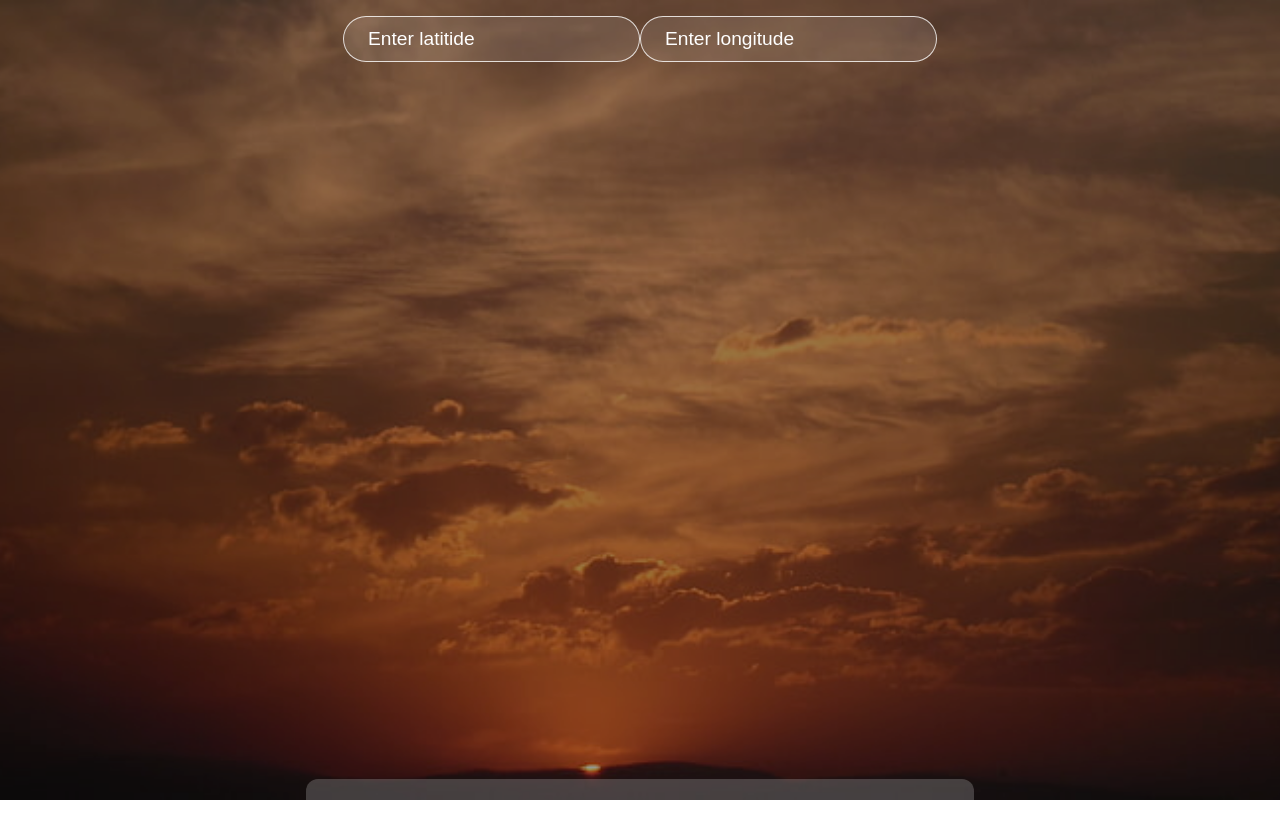
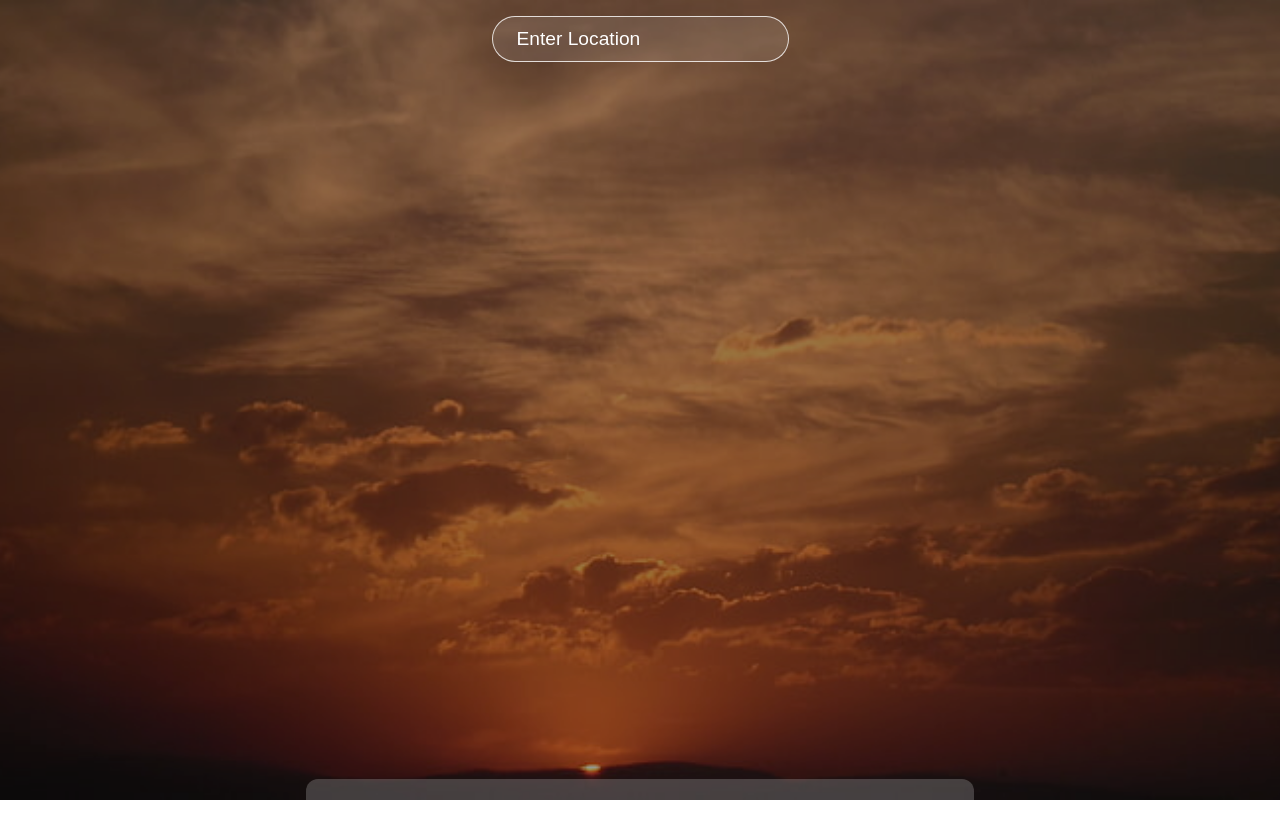
Before and after one commit to elanez/weather-app-react, a React (Create React App) app: page / in a window 1280 px wide. Shown: the top 838 px of the page. Built offline with nearby package versions, Linux system fonts and the light colour scheme; the HTML template or start-up script is replaced by a standard one.

Commit message:
Change input to location

```diff
--- a/src/App.js
+++ b/src/App.js
@@ -3,10 +3,9 @@ import axios from 'axios';
 
 function App() {
   const [data, setData] = useState({})
-  const [latitude, setLatitude] = useState('')
-  const [longitude, setLongitude] = useState('')
+  const [location, setLocation] = useState('')
 
-  const url = `https://api.openweathermap.org/data/2.5/weather?lat=${latitude}&lon=${longitude}&units=metric&appid=d0e87a14ebdbdbdc6f8338283b5d4282`
+  const url = `https://api.openweathermap.org/data/2.5/weather?q=${location}&units=metric&appid=d0e87a14ebdbdbdc6f8338283b5d4282`
 
   const searchLocation = (event) => {
     if(event.key === 'Enter') {
@@ -14,26 +13,19 @@ function App() {
         setData(response.data)
         console.log(response.data)
       })
+
+      setLocation('')
     }
-    // setLatitude('')
-    // setLongitude('')
   }
 
   return (
     <div className='app'>
       <div className='search'>
         <input
-        value={latitude}
-        onChange={event => setLatitude(event.target.value)}
+        value={location}
+        onChange={event => setLocation(event.target.value)}
         onKeyPress={searchLocation}
-        placeholder='Enter latitide'
-        type='text'/>
-
-<input
-        value={longitude}
-        onChange={event => setLongitude(event.target.value)}
-        onKeyPress={searchLocation}
-        placeholder='Enter longitude'
+        placeholder='Enter Location'
         type='text'/>
       </div>
 
```
